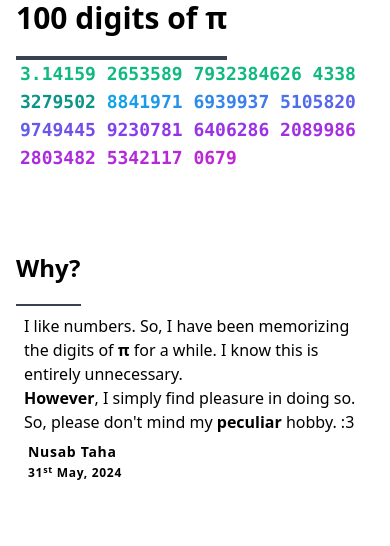
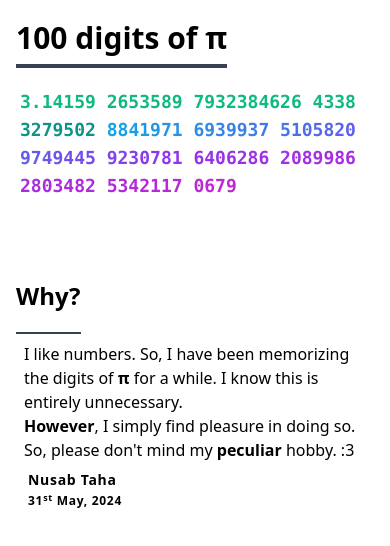
Before and after one commit to Nusab19/Nusab19.github.io, a Next.js app: page /pi in a window 390 px wide. Shown: the top 546 px of the page. Built offline with nearby package versions, Linux system fonts and the light colour scheme.

Commit message:
Update page.jsx

```diff
--- a/app/pi/page.jsx
+++ b/app/pi/page.jsx
@@ -6,12 +6,12 @@ export const metadata = {
 
 const PI = () => {
   return (
-    <div className="mx-4">
-      <h1 className="w-fit text-3xl font-semibold md:my-10 md:text-5xl lg:text-7xl">
+    <div className="mx-4 my-5">
+      <h1 className="w-fit text-3xl font-semibold md:my-10 md:text-5xl lg:text-7xl my-5">
         100 digits of π
-        <span className="mt-5 block h-1 w-full bg-gray-700"></span>
+        <span className="md:mt-5 mt-2 block h-1 w-full bg-gray-700"></span>
       </h1>
-      <p className="mx-1 font-mono text-lg font-semibold md:text-2xl lg:text-4xl">
+      <p className="mx-1 font-mono text-lg font-bold md:text-2xl lg:text-4xl">
         <span className="text-emerald-500">
           3.14159 2653589 7932384626 4338
         </span>{" "}
```
